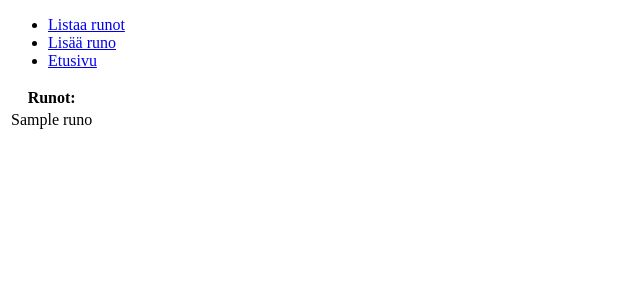
After one commit to vsvala/Runoarkisto, a Flask app: page /runot/ in a window 1280 px wide. The commit adds this page. Shown: the top 300 px of the page, without its empty margins (0-640 px from the left). Run offline with Flask 2, Linux system fonts and the light colour scheme; tables that the repository leaves empty hold one stand-in row (values such as "Sample post").

Commit message:
tietokannan luonti, tallennus,listaus ja redirect

```diff
--- /dev/null
+++ b/application/runot/views.py
@@ -0,0 +1,23 @@
+from application import app, db
+from flask import render_template, request, redirect, url_for
+from application.runot.models import Runo
+
+@app.route("/runot/", methods=["GET"])
+def runot_index():
+    return render_template("runot/list.html", runot =Runo.query.all())
+
+@app.route("/runot/uusi/")
+def runot_form():
+    return render_template("runot/uusi.html")
+
+@app.route("/runot/", methods=["POST"])
+def runot_create():
+
+  t =Runo(request.form.get("name"))
+
+  db.session().add(t)
+  db.session().commit()
+
+  #return "hello world!"
+
+  return redirect(url_for("runot_index"))
--- a/application/templates/layout.html
+++ b/application/templates/layout.html
@@ -6,6 +6,12 @@
     </head>
 
     <body>
+        <ul>
+            <li><a href="{{ url_for('runot_index') }}">Listaa runot</a></li>
+            <li><a href="{{ url_for('runot_form') }}">Lisää runo</a></li>
+            <li><a href="/">Etusivu</a></li>
+        </ul>
+
       {% block body %}
       <p>
 	Tähän tuodaan sisältö muualta.
--- /dev/null
+++ b/application/templates/runot/list.html
@@ -0,0 +1,15 @@
+{% extends "layout.html" %}
+
+{% block body %}
+  <table>
+    <tr>
+      <th>Runot:</th>
+    </tr>
+    {% for runo in runot %}
+    <tr>
+      <td>{{ runo.name }}</td>
+
+    </tr>
+    {% endfor %}
+  </table>
+{% endblock %}
```
Also changed, not shown: application/__init__.py (+20 -0 lines), application/runot/models.py (added, +9 -0 lines), application/templates/runo.html (deleted, +0 -39 lines), application/templates/runot/uusi.html (added, +19 -0 lines), application/runot/__init__.py (added), 1 other file.
